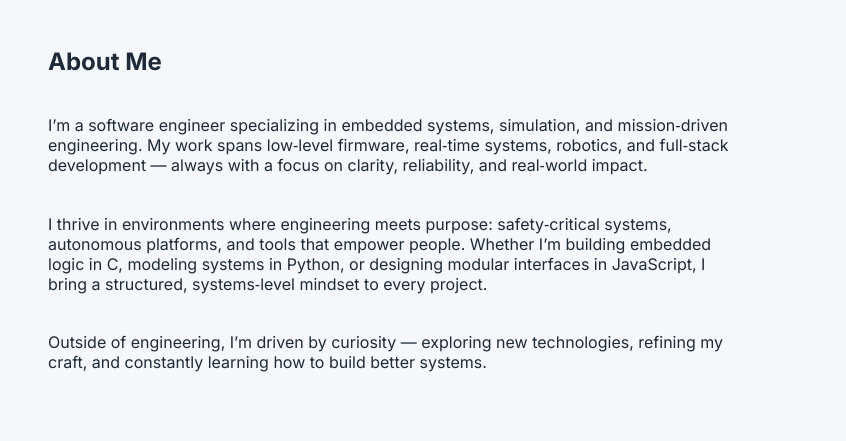
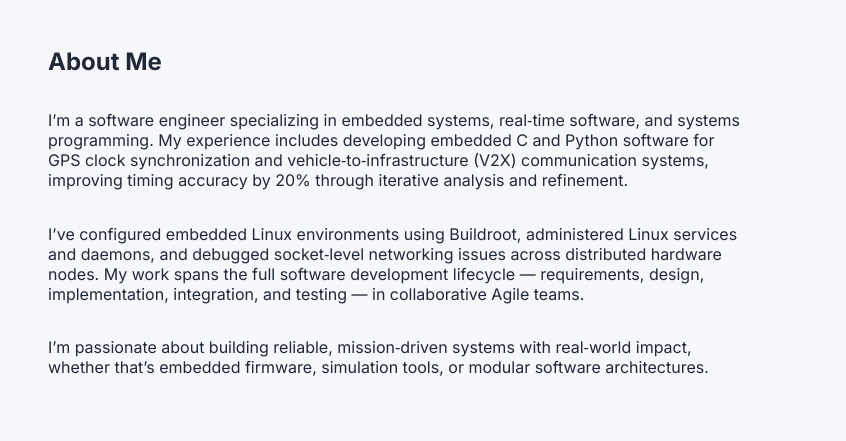
Before and after one commit to KJWybo018/kylewybo.dev, a plain HTML site: page about/about.html in a window 1280 px wide. Shown: the part 95-536 px from the top of the page, 0-846 px from the left. Drawn offline with Linux system fonts and the light colour scheme.

Commit message:
Update about.html

```diff
--- a/about/about.html
+++ b/about/about.html
@@ -28,20 +28,19 @@
       <section class="about-text">
         <h2>About Me</h2>
         <p>
-          I’m a software engineer specializing in embedded systems, simulation, and mission‑driven engineering.
-          My work spans low‑level firmware, real‑time systems, robotics, and full‑stack development — always with
-          a focus on clarity, reliability, and real‑world impact.
+          I’m a software engineer specializing in embedded systems, real‑time software, and systems programming.
+          My experience includes developing embedded C and Python software for GPS clock synchronization and vehicle‑to‑infrastructure (V2X) communication systems,
+          improving timing accuracy by 20% through iterative analysis and refinement.
         </p>
 
         <p>
-          I thrive in environments where engineering meets purpose: safety‑critical systems, autonomous platforms,
-          and tools that empower people. Whether I’m building embedded logic in C, modeling systems in Python, or
-          designing modular interfaces in JavaScript, I bring a structured, systems‑level mindset to every project.
+          I’ve configured embedded Linux environments using Buildroot, administered Linux services and daemons,
+          and debugged socket‑level networking issues across distributed hardware nodes. My work spans the full software development lifecycle — requirements,
+          design, implementation, integration, and testing — in collaborative Agile teams.
         </p>
 
         <p>
-          Outside of engineering, I’m driven by curiosity — exploring new technologies, refining my craft, and
-          constantly learning how to build better systems.
+         I’m passionate about building reliable, mission‑driven systems with real‑world impact, whether that’s embedded firmware, simulation tools, or modular software architectures.
         </p>
       </section>
 
```
